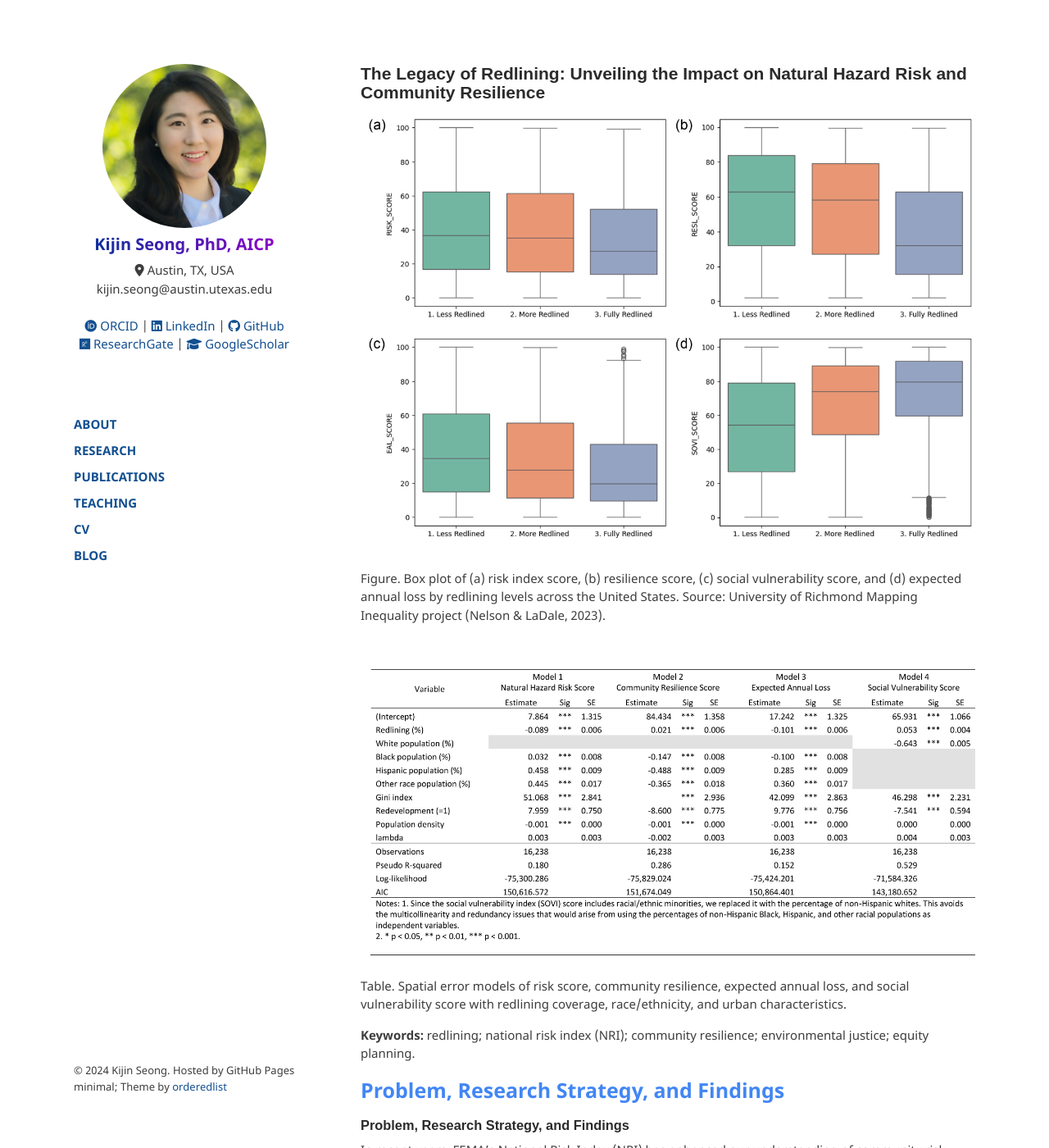
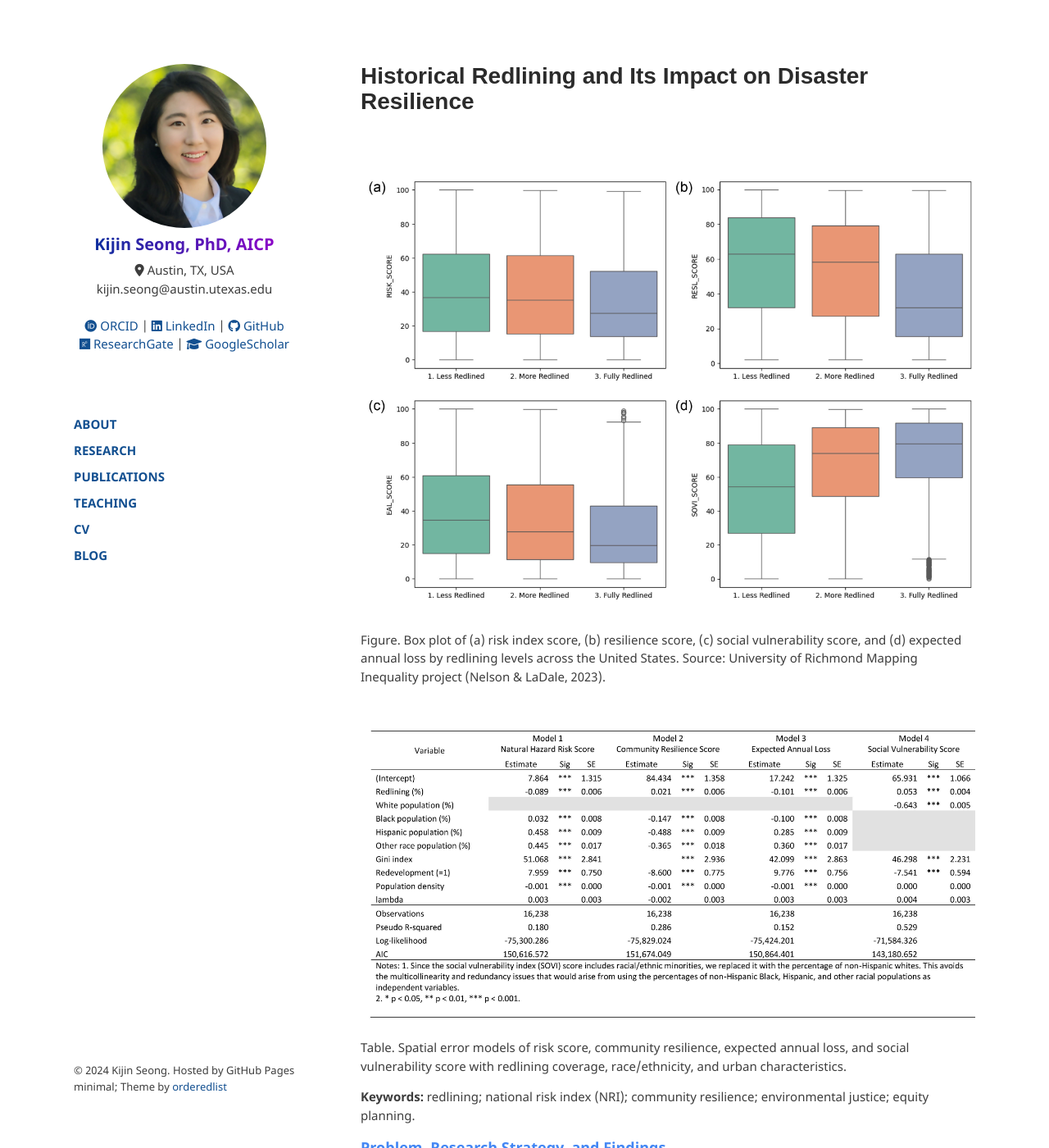
Before and after one commit to kijinseong/kijinseong.github.io, a Jekyll site: the page built from pages/research/RedliningNRI.md, in a window 1280 px wide and 1400 px high. Shown: the whole window at 82% size. Built offline with Jekyll 4.4.1, drawn with Linux system fonts in a browser that asks for light colours.

Commit message:
RedliningNRI pages

```diff
--- a/assets/css/style.scss
+++ b/assets/css/style.scss
@@ -30,7 +30,7 @@ a:hover {
 w {
   color: #4286f4; // Blue color for links
   text-decoration: none; // Remove underline from links
-  font-size: 25px;
+  font-size: 18px;
   margin-bottom: 5px;
 }
 
--- a/pages/research/RedliningNRI.md
+++ b/pages/research/RedliningNRI.md
@@ -4,8 +4,10 @@ layout: default
 permalink: /research/RedliningNRI/
 ---
 
-## The Legacy of Redlining: Unveiling the Impact on Natural Hazard Risk and Community Resilience
+# Historical Redlining and Its Impact on Disaster Resilience
 
+<br/>
+<br/>
 
 ![Redlining](../../files/Images/ProjectsPic/Redlining.jpg)
 <p>Figure. Box plot of (a) risk index score, (b) resilience score, (c) social vulnerability score, and (d) expected annual loss by redlining levels across the United States. Source: University of Richmond Mapping Inequality project (Nelson & LaDale, 2023).</p>
@@ -18,12 +20,10 @@ permalink: /research/RedliningNRI/
 
 
 <strong><w>Problem, Research Strategy, and Findings</w></strong><br />
-
-### Problem, Research Strategy, and Findings
 <P>
 In recent years, FEMA’s National Risk Index (NRI) has enhanced our understanding of community risk from natural hazards. This study explores gaps in current research by examining the historical influence of redlining on present-day natural hazard risk and resilience, and assessing the NRI’s ability to capture the socio-economic legacies of redlined neighborhoods. Using Kruskal-Wallis tests, the study compares average values across neighborhoods based on redlining severity, and employs spatial regression models to analyze the impact of redlining on resilience and risk metrics. Data sources include the Home Owners’ Loan Corporation (HOLC), FEMA’s NRI, and the American Community Survey (ACS) 2018-2022. Results reveal that historically redlined neighborhoods exhibit higher social vulnerability, lower resilience, and reduced expected annual loss, leading to paradoxically lower hazard risk scores compared to less-affected areas. Spatial error models further show similar associations between redlining and risk factors, while indicating that community resilience increases with higher levels of redlining, even when controlling for race, ethnicity, gentrification, and redevelopment.
 </p>
 
-### Takeaway for Practice
+<strong><w>Takeaway for Practice</w></strong><br />
 <p>Spatial inequalities rooted in segregation and disinvestment highlight the need for focused urban planning and policy interventions. For FEMA’s NRI, this includes incorporating measures for long-term financial neglect, enhancing resilience initiatives in redlined communities, and improving data accuracy on social vulnerability and resilience. By augmenting the NRI, FEMA can ensure more equitable evaluations of risk and resilience, making disaster mitigation efforts more effective and just. This study offers practical strategies for urban planners and policymakers to address historical inequities.
 </P>
```
